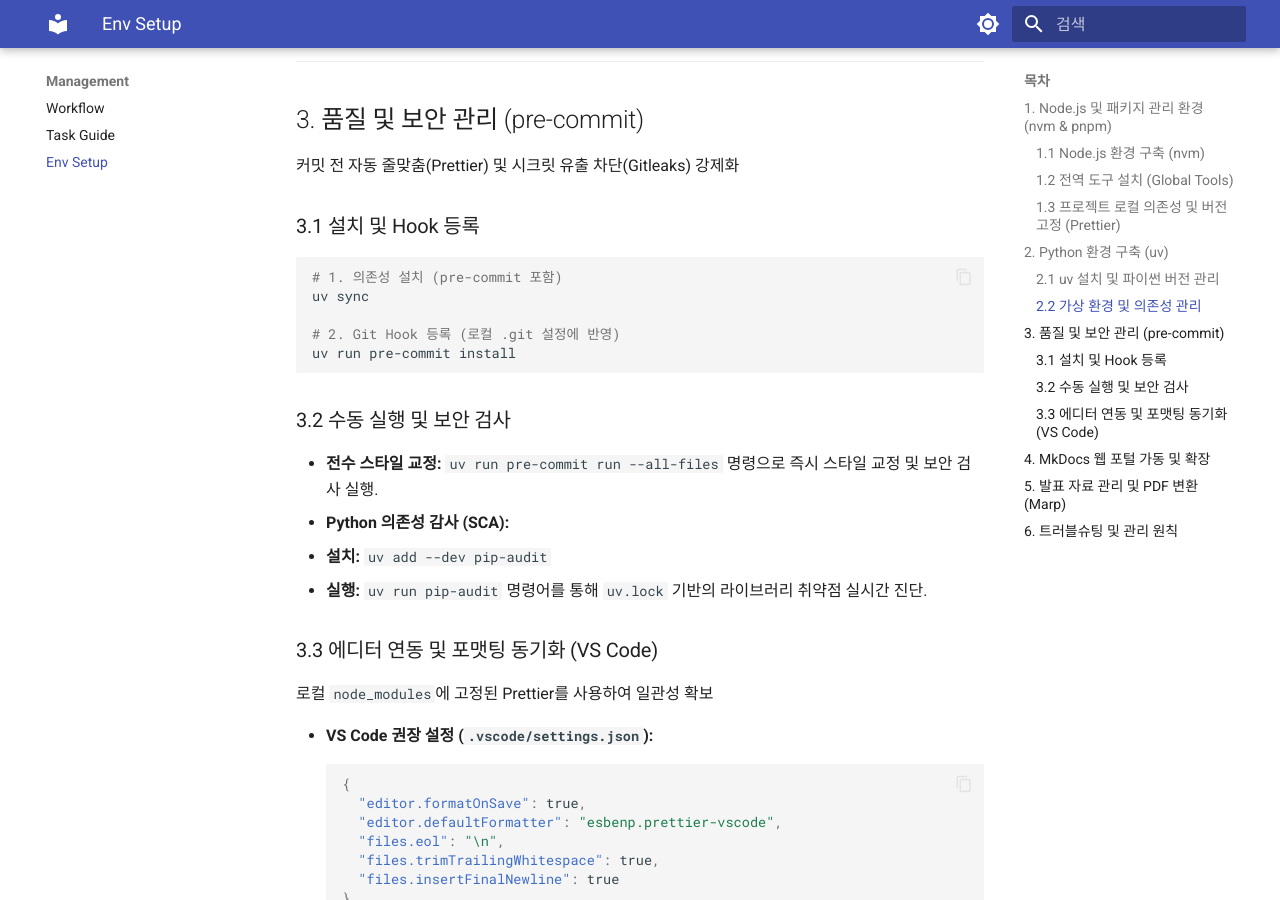
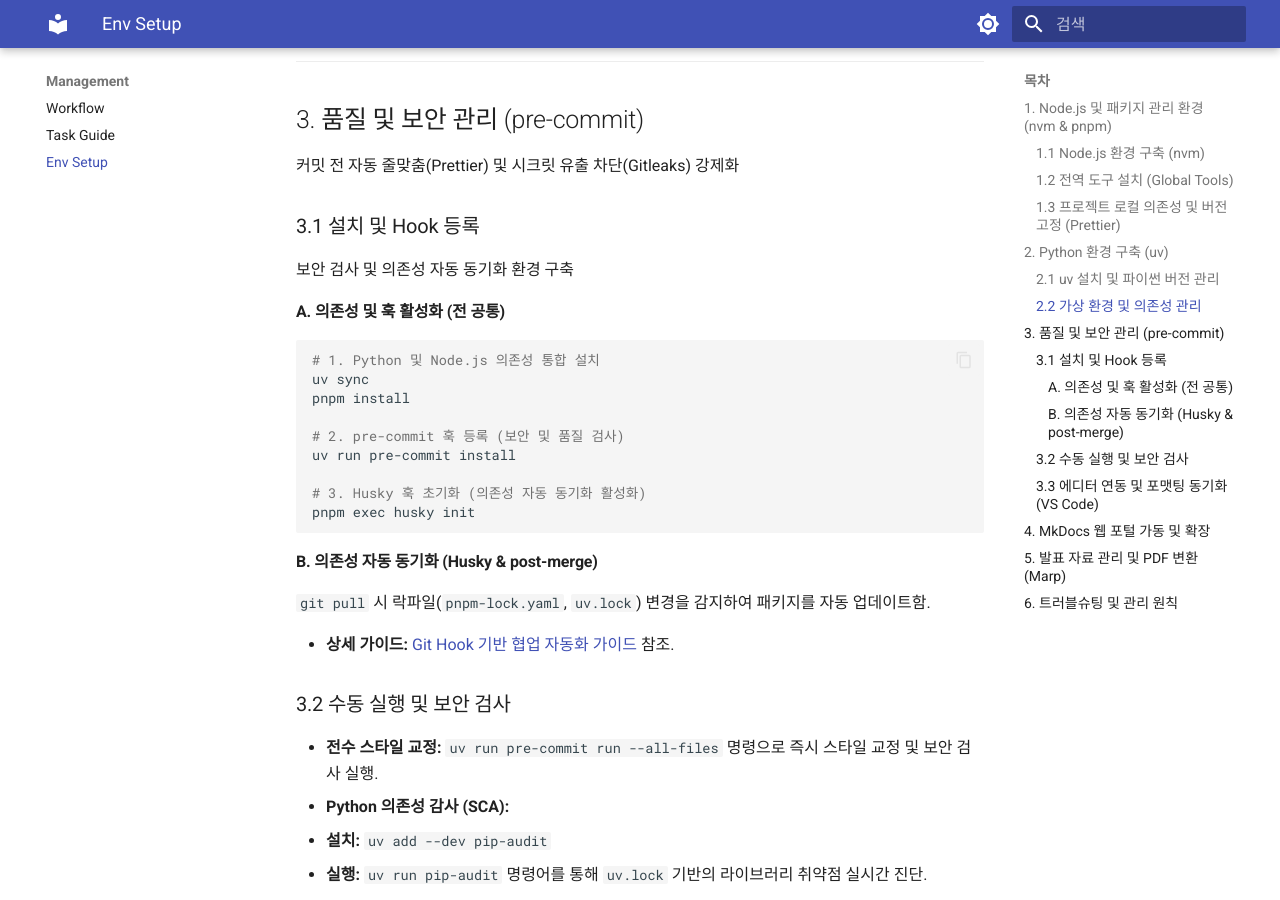
Before and after one commit to ksj686/cloud_infra, an MkDocs documentation site: the page built from docs/ENVIRONMENT_SETUP.md, in a window 1280 px wide and 900 px high, scrolled down 1981 px. Built offline with MkDocs 1.6.1 and Material for MkDocs 9.7.7, drawn with Linux system fonts in a browser that asks for light colours.

Commit message:
feat: Husky 기반 의존성 자동 동기화 체계 구축 및 협업 표준 수립  - common_infra_elements.md에 협업 자동화 전략(Collaborative Automation) 추가  - ENVIRONMENT_SETUP.md에 Husky 설치 및 post-merge 작동 원리 가이드 보완  - git pull 시 pnpm-lock.yaml 및 uv.lock 변경 감지 시 자동 설치 로직 설계  - git_hook_automation.md 신설을 통한 의존성 자동 동기화 상세 절차 기술

````diff
--- a/docs/CHANGELOG.md
+++ b/docs/CHANGELOG.md
@@ -22,13 +22,18 @@
 
 ## [파이썬 관리 도구 uv 전환 및 아키텍처 정립]
 
-| 날짜       | 분류          | 수정 내용                                                                                | 수정 파일                                                                 |
-| :--------- | :------------ | :--------------------------------------------------------------------------------------- | :------------------------------------------------------------------------ |
-| 2026-04-14 | `⚙️ Refactor` | `pyproject.toml` 구조 최적화(build-system 제거 등) 및 `uv` 표준 의존성 문법 적용         | `pyproject.toml`, `docs/ENVIRONMENT_SETUP.md`                             |
-| 2026-04-14 | `📝 Docs`     | 상세 마이그레이션 가이드(`poetry_to_uv_migration.md`) 구축 및 호스트 환경 정리 지침 보완 | `docs/knowledge_base/*`                                                   |
-| 2026-04-14 | `🛠️ Fix`      | 윈도우 환경 Poetry 삭제 오류 및 백신 오탐(Gitleaks) 대응 사례(`20260414_*.md`) 추가      | `docs/case_studies/*`                                                     |
-| 2026-04-15 | `⚙️ Refactor` | Prettier 포맷팅 대상에서 `uv.lock` 제외를 위한 설정 업데이트                             | `.prettierignore`, `.pre-commit-config.yaml`                              |
-| 2026-04-15 | `⚙️ Refactor` | 파이썬 환경 관리 도구를 Poetry/pyenv에서 **`uv`**로 전면 전환 및 환경 구축 가이드 개편   | `docs/ENVIRONMENT_SETUP.md`, `pyproject.toml`, `docs/PROJECT_WORKFLOW.md` |
+| 날짜       | 분류          | 수정 내용                                                                          | 수정 파일                                     |
+| :--------- | :------------ | :--------------------------------------------------------------------------------- | :-------------------------------------------- |
+| 2026-04-15 | `🚀 Feature`  | Husky 기반의 Git Hook 공유 및 의존성 자동 동기화(`post-merge`) 체계 구축           | `docs/playbooks/dev/*`, `.husky/*`            |
+| 2026-04-15 | `⚙️ Refactor` | 개발자 환경 자동화 가이드를 `playbooks/dev/`로 이관하여 기술 자산 분류 체계 정교화 | `docs/playbooks/dev/*`, `mkdocs.yml`          |
+| 2026-04-15 | `⚙️ Refactor` | `pyproject.toml` 구조 최적화(build-system 제거 등) 및 `uv` 표준 의존성 문법 적용   | `pyproject.toml`, `docs/ENVIRONMENT_SETUP.md` |
+
+| 2026-04-14 | `📝 Docs` | 상세 마이그레이션 가이드(`poetry_to_uv_migration.md`) 구축 및 호스트 환경 정리 지침 보완 | `docs/knowledge_base/*` |
+| 2026-04-14 | `🛠️ Fix` | 윈도우 환경 Poetry 삭제 오류 및 백신 오탐(Gitleaks) 대응 사례(`20260414_*.md`) 추가 | `docs/case_studies/*` |
+| 2026-04-15 | `🚀 Feature` | Git Hook 기반 협업 자동화 가이드(`git_hook_automation.md`) 구축 및 Husky 설정 최적화 | `docs/knowledge_base/*`, `docs/ENVIRONMENT_SETUP.md` |
+| 2026-04-15 | `⚙️ Refactor` | Prettier 포맷팅 대상에서 `uv.lock` 제외를 위한 설정 업데이트 | `.prettierignore`, `.pre-commit-config.yaml` |
+
+| 2026-04-15 | `⚙️ Refactor` | 파이썬 환경 관리 도구를 Poetry/pyenv에서 **`uv`**로 전면 전환 및 환경 구축 가이드 개편 | `docs/ENVIRONMENT_SETUP.md`, `pyproject.toml`, `docs/PROJECT_WORKFLOW.md` |
 
 | 2026-04-14 | `⚙️ Refactor` | `pip-audit` 실행 명령어 및 가이드 내 모든 파이썬 실행 환경을 `uv run` 체계로 업데이트 | `docs/ENVIRONMENT_SETUP.md`, `docs/case_studies/*` |
 | 2026-04-14 | `📝 Docs` | ADR-008 아키텍처 결정서 내 파이썬 도구 선정 근거를 `uv` 중심으로 최신화 및 재승인 | `docs/decisions/ADR-008-tech-stack-rationale.md` |
--- a/docs/ENVIRONMENT_SETUP.md
+++ b/docs/ENVIRONMENT_SETUP.md
@@ -74,13 +74,27 @@
 
 ### 3.1 설치 및 Hook 등록
 
+보안 검사 및 의존성 자동 동기화 환경 구축
+
+#### A. 의존성 및 훅 활성화 (전 공통)
+
 ```powershell
-# 1. 의존성 설치 (pre-commit 포함)
+# 1. Python 및 Node.js 의존성 통합 설치
 uv sync
+pnpm install
 
-# 2. Git Hook 등록 (로컬 .git 설정에 반영)
+# 2. pre-commit 훅 등록 (보안 및 품질 검사)
 uv run pre-commit install
+
+# 3. Husky 훅 초기화 (의존성 자동 동기화 활성화)
+pnpm exec husky init
 ```
+
+#### B. 의존성 자동 동기화 (Husky & post-merge)
+
+`git pull` 시 락파일(`pnpm-lock.yaml`, `uv.lock`) 변경을 감지하여 패키지를 자동 업데이트함.
+
+- **상세 가이드:** [Git Hook 기반 협업 자동화 가이드](./playbooks/dev/git_hook_automation.md) 참조.
 
 ### 3.2 수동 실행 및 보안 검사
 
--- a/docs/knowledge_base/common_infra_elements.md
+++ b/docs/knowledge_base/common_infra_elements.md
@@ -90,6 +90,14 @@
 - **안전한 자동화 (Safe Automation):** `Renovate` 또는 `Dependabot`을 활용하여 버전 업데이트 PR을 자동 생성하되, 실제 반영 전 반드시 로컬 영향도 평가 수행.
 - **영향도 검증:** 도구 업데이트 직후 전체 파일 대상의 전수 검사(`pre-commit run --all-files`)를 통해 기존 코드와의 호환성 검증 필수화.
 
+## 11. 협업 자동화 전략 (Collaborative Automation)
+
+팀원 간 환경 불일치 해소 및 개발 생산성 향상을 위한 자동화 규약.
+
+- **의존성 자동 동기화:** `git pull` 시 락파일(`pnpm-lock.yaml`, `uv.lock`)의 변경을 감지하여 패키지 설치 명령을 자동으로 실행하는 `post-merge` 훅 도입.
+- **Git Hook 공유 (Husky):** 로컬 전용 훅의 한계를 극복하기 위해 `Husky`와 같은 도구를 활용하여 팀 전체에 동일한 자동화 스크립트 강제 적용.
+- **워크플로우 가속:** 수동 설치 과정을 배제하여 "코드 업데이트 후 즉시 실행 가능한 환경" 상시 유지.
+
 ---
 
 ## 결론: 공통 요소의 중요성
--- /dev/null
+++ b/docs/playbooks/dev/git_hook_automation.md
@@ -0,0 +1,63 @@
+# Git Hook 기반 협업 자동화 가이드 (Husky)
+
+본 문서는 팀 프로젝트 시 환경 불일치를 해소하기 위해 Git Hook(특히 `post-merge`)을 활용한 의존성 자동 동기화 체계 및 설정 방법 정리
+
+---
+
+## 1. 개요 및 목적 (Overview)
+
+- **문제점:** 동료가 추가한 신규 패키지가 포함된 코드를 `pull` 받은 후, 로컬 설치 명령(`pnpm install`, `uv sync`) 수행을 망각하여 발생하는 빌드 에러 방지
+- **해결책:** Git의 `merge` 이벤트 종료 후 실행되는 `post-merge` 훅을 통해 락파일 변경 시 설치 명령 자동화 수행
+- **공유 메커니즘:** 로컬 전용 훅(`.git/hooks`)의 한계를 극복하기 위해 `Husky`를 사용하여 팀 전체에 자동화 스크립트 공유 및 강제 적용
+
+---
+
+## 2. Husky 설치 및 초기화
+
+팀 공통 Git Hook 관리 도구 도입 절차
+
+- **설치 명령어:**
+  ```powershell
+  pnpm add -D husky
+  ```
+- **환경 초기화:**
+  ```powershell
+  pnpm exec husky init
+  ```
+- **결과:** 프로젝트 루트에 `.husky/` 폴더 생성 및 Git 추적 시작
+
+---
+
+## 3. 통합 의존성 자동 동기화 스크립트 (`post-merge`)
+
+`git pull` 또는 `merge` 완료 시 락파일 변경을 감지하여 자동 설치 수행
+
+### 3.1 스크립트 작성
+
+`.husky/post-merge` 파일에 아래 내용 작성 및 실행 권한 부여
+
+```bash
+#!/bin/bash
+# 변경된 파일 목록 추출 (병합 전후 비교)
+changed_files="$(git diff-tree -r --name-only --no-commit-id ORIG_HEAD HEAD)"
+
+# 1. Node.js 의존성 동기화 (pnpm-lock.yaml)
+if echo "$changed_files" | grep -q "pnpm-lock.yaml"; then
+  echo "📦 pnpm-lock.yaml 변경 감지 → pnpm install 수행 중..."
+  pnpm install
+fi
+
+# 2. Python 의존성 동기화 (uv.lock)
+if echo "$changed_files" | grep -q "uv.lock"; then
+  echo "🐍 uv.lock 변경 감지 → uv sync 수행 중..."
+  uv sync
+fi
+```
+
+---
+
+## 4. 관리 및 주의 사항
+
+- **실행 권한:** 유닉스 계열 환경의 팀원을 위해 해당 파일에 실행 권한(`chmod +x`) 부여 필수
+- **수동 수행 배제:** 본 설정 완료 후 팀원은 `git pull` 만으로 최신 개발 환경 상시 유지 가능
+- **드리프트 방지:** 락파일이 프로젝트의 신뢰 원천(Source of Truth)으로 기능하도록 관리 원칙 준수
--- a/mkdocs.yml
+++ b/mkdocs.yml
@@ -90,6 +90,8 @@
       - Analysis: knowledge_base/analysis_and_improvement.md
       - Checklist: knowledge_base/full_tech_checklist.md
   - Playbooks:
+      - Dev:
+          - Hook Automation: playbooks/dev/git_hook_automation.md
       - Ops:
           - Audit System: playbooks/ops/audit_system.md
           - Safe Upgrade: playbooks/ops/safe_upgrade.md
````
